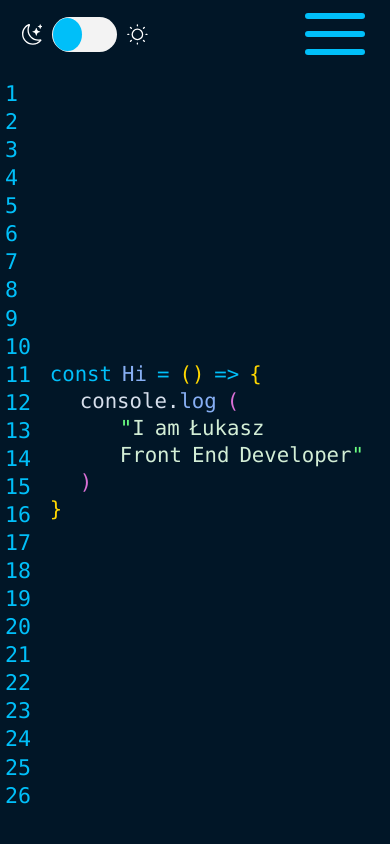
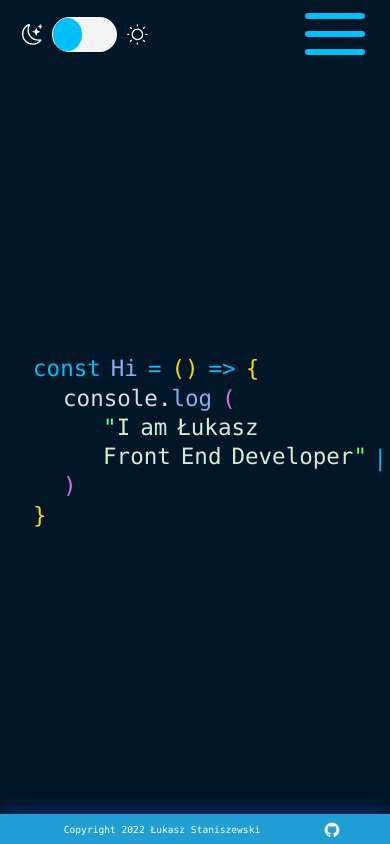
Before and after one commit to LukaszStaniszewski/portfolio_website, a React (Create React App) app: page / in a window 390 px wide. Shown: the top 844 px of the page. Built offline with nearby package versions, Linux system fonts and the light colour scheme.

Commit message:
finished footer and improved look of home page on lower resolution screens

```diff
--- a/src/components/footer/footer.component.jsx
+++ b/src/components/footer/footer.component.jsx
@@ -1,9 +1,11 @@
 import "./footer.styles.scss"
+import {ReactComponent as GitLogo} from "../../assets/tech-skills/git-logo.svg";
 
 const Footer = () => {
    return (
    <div className="footer-container">
       <span>Copyright 2022 Łukasz Staniszewski</span>
+      <a href="https://github.com/LukaszStaniszewski" target="_blank" ><GitLogo/></a>
    </div>
    )
 }
--- a/src/components/footer/footer.styles.scss
+++ b/src/components/footer/footer.styles.scss
@@ -1,8 +1,29 @@
+@import "../../scss/index.scss";
 .footer-container {
+    @include responsiveText;
     grid-column: container-start / container-end;
     background-color: var(--color-text-primary-m);
     width: 100%;
     height: 30px;
     box-shadow: 0 -4px 20px -2px rgba(var(--color-box-shadow), .4);
-
+    display: flex;
+    justify-content: flex-start;
+    align-items: center;
+    text-align: center;
+    overflow: hidden;
+    span {
+        display: block;
+        width: 100%;
+        font-size: 0.6em;
+    }
+    svg {
+        margin-top: 5px;
+        margin-right: 50px;
+        transition: transform 0.4s ease-in-out;
+        cursor: pointer;
+        &:hover,
+        &:active {
+            transform: scale(1.1);
+        }
+    }
 }
--- a/src/routes/home/home.styles.scss
+++ b/src/routes/home/home.styles.scss
@@ -5,8 +5,8 @@
     align-items: center;
     @include responsiveTitle;
     .home-welcome-text {
-        font-size: 1.15em;
-        margin-left: calc(15px + 2.5vw);
+        font-size: 1.5em;
+        margin: 45px 0 0 80px;
         position: relative;
         span {
             display: inline-block;
@@ -31,17 +31,22 @@
         .text-blink {
             position: absolute;
             display: block;
-            top: 160px;
+            top: 210px;
             right: -20px;
         }
 
+    }
+
+    .home-rows {
+        width: 10px;
+        font-size: 1.5em;
     }
 
     @include media-desktop {
        & {
             .home-welcome-text {
                 .text-blink {
-                    top: 140px;
+                    top: 200px;
                 }
             }
         };
@@ -51,7 +56,7 @@
        & {
             .home-welcome-text {
                 .text-blink {
-                    top: 130px;
+                    top: 163px;
                 }
             }
         };
@@ -60,7 +65,7 @@
         & {
             .home-welcome-text {
                 .text-blink {
-                    top: 110px;
+                    top: 140px;
                 }
             }
 
@@ -75,15 +80,47 @@
 
 
                 .text-blink {
-                    top: 84px;
-                    }
+                    top: 120px;
+                }
             };
 
          }
     }
 
-    .home-rows {
-        width: 10px;
-        font-size: 1.2em;
+    @media screen and (max-width: 540px) {
+        &{
+            .home-welcome-text {
+                font-size: 1.3em;
+                margin: 60px 0 0 40px;
+
+                .text-blink {
+                    top: 105px;
+                }
+            }
+        }
+
+        .home-rows {
+            font-size: 1.4em;
+        }
     }
+
+    @include media-mobileS {
+        & {
+            height: calc(100vh - 120px);
+            .home-welcome-text {
+                font-size: 1.25em;
+               margin: auto;
+
+
+                .text-blink {
+                    top: 90px;
+                }
+            }
+            .home-rows {
+                display: none;
+            }
+        }
+    }
+
+
 }
--- a/src/utils/emailjs.utils.js
+++ b/src/utils/emailjs.utils.js
@@ -2,6 +2,11 @@ import emailjs from "@emailjs/browser"
 
 export const sendEmail = async (userMessage) => {
 
-    await emailjs.sendForm("service_68ishlu", "template_j9z74c4", userMessage, "G3YH6BznktH5PunfE")
+    await emailjs.sendForm(
+        process.env.REACT_APP_SERVICE_ID,
+        process.env.REACT_APP_TEMPLATE_ID,
+        userMessage,
+        process.env.REACT_APP_USER_ID
+        )
 
 }
```
Also changed, not shown: src/routes/navigation/navigation.styles.scss (deleted, +0 -32 lines), src/scss/_utilities.scss (+4 -4 lines), 1 other file (tests, documents, lock files or other folders).
